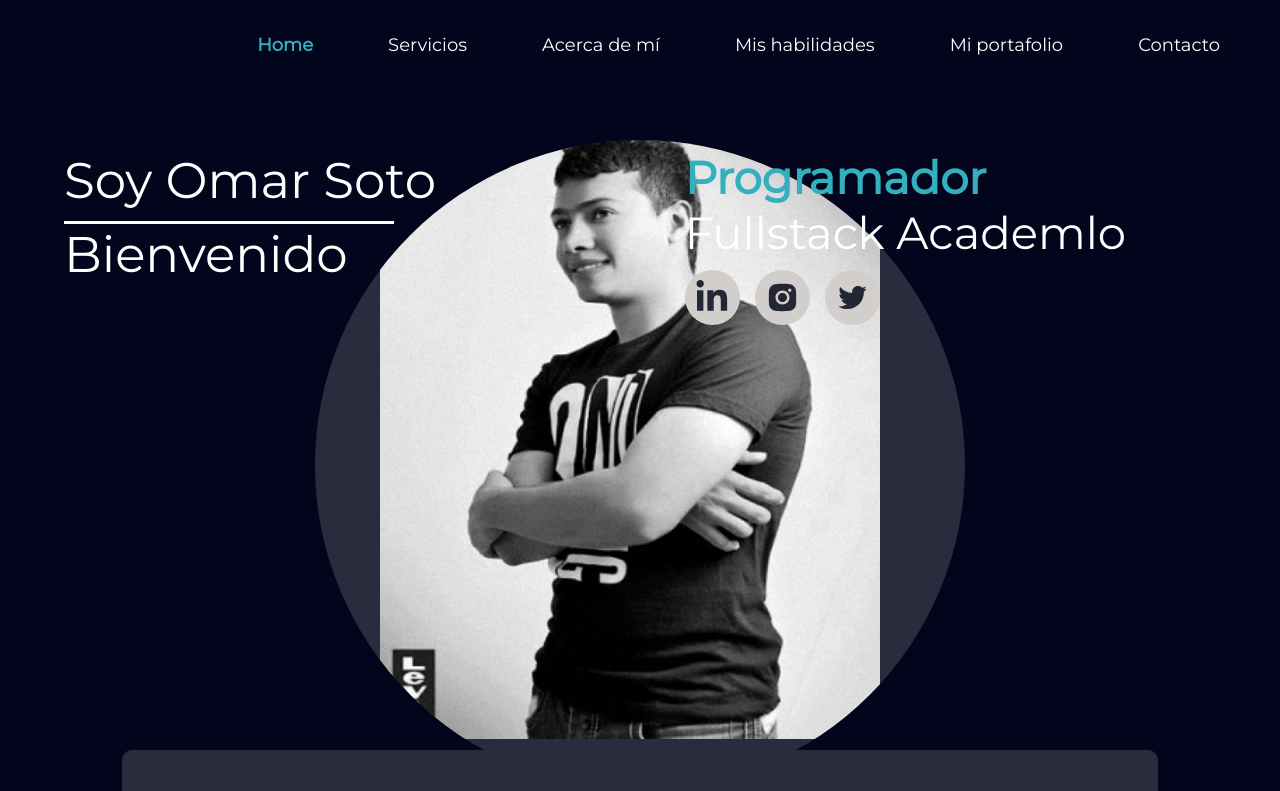
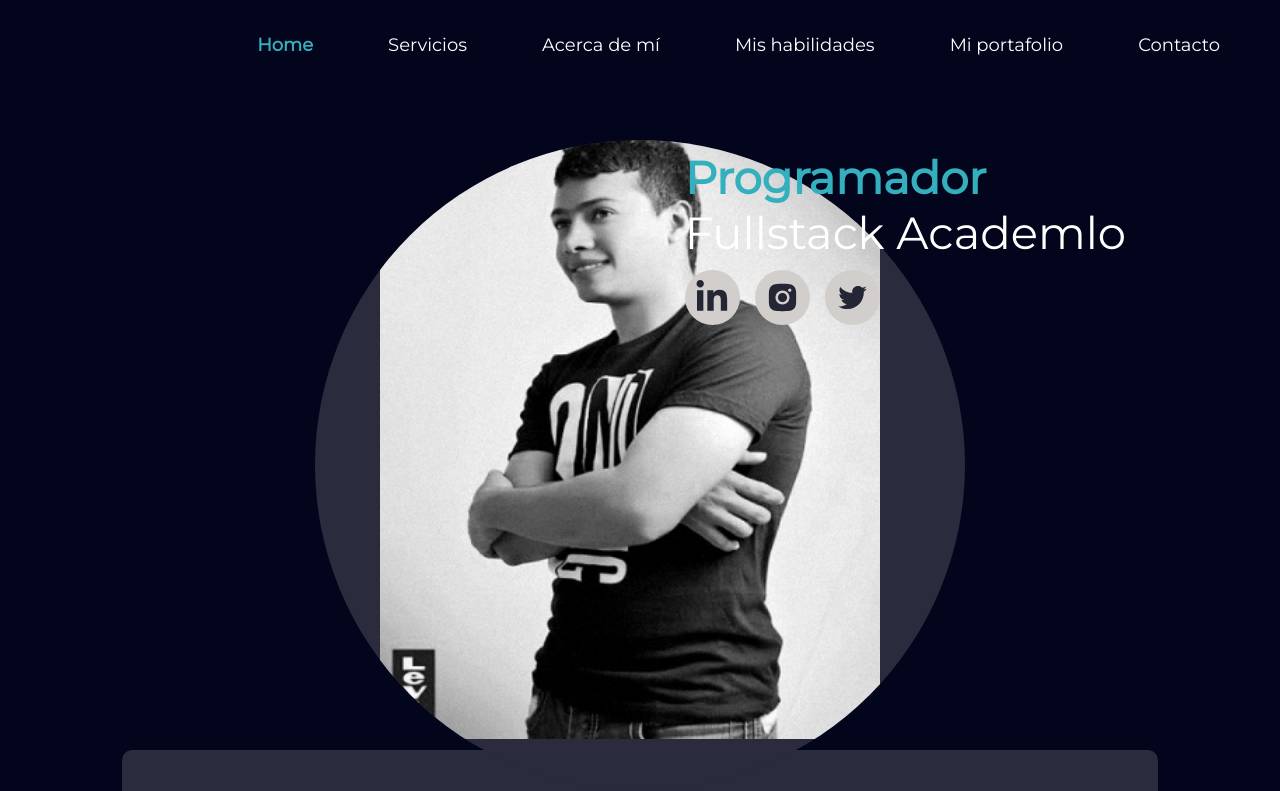
Before and after one commit to Supremoestelar369/Miportafolio, a plain HTML site: page index.html in a window 1280 px wide. Shown: the top 791 px of the page. Drawn offline with Linux system fonts and the light colour scheme.

Commit message:
Update index.html

```diff
--- a/index.html
+++ b/index.html
@@ -32,10 +32,6 @@
             <div class="conteiner1">
                 <div class="title_person">
                     <div class="title_person1">
-                        <p class="p1">Soy Omar Soto</p>
-                        <div class="underline"></div>
-                        <h3 class="p1" class="p2">Bienvenido</h3>
-
                     </div>
                     <div class="title_person2">
                         <p class="p1"><span class="spn1">Programador </span><br>Fullstack Academlo </p>
```
